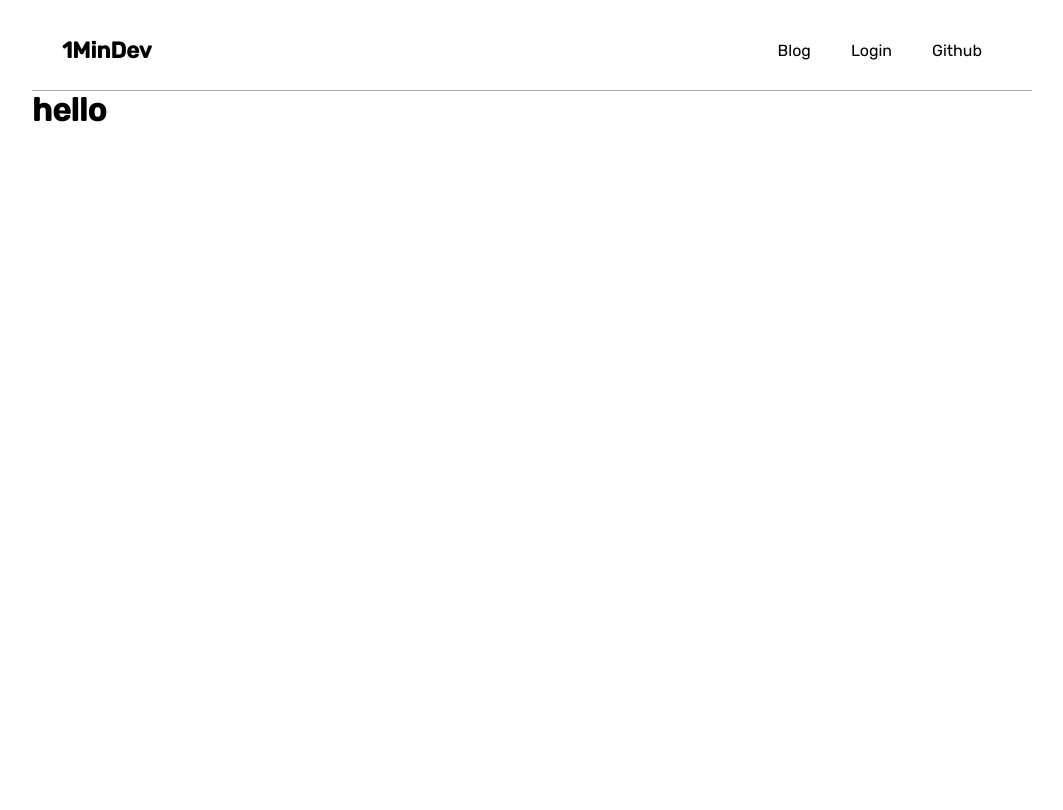
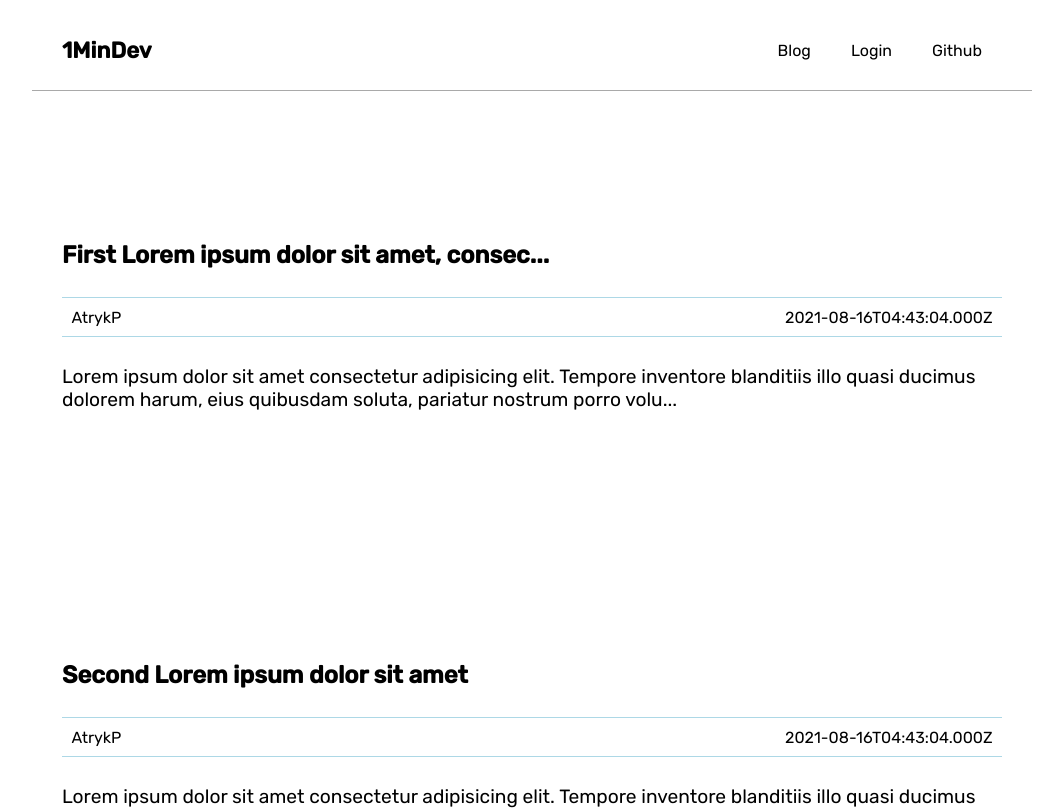
Before and after one commit to adkinsmpage/blog-page, a Next.js app: page / in a window 1280 px wide. Shown: the top 810 px of the page, without its empty margins (108-1171 px from the left). Built offline with nearby package versions, Linux system fonts and the light colour scheme.

Commit message:
add post component

```diff
--- /dev/null
+++ b/components/Post/Post.module.css
@@ -0,0 +1,19 @@
+.wrapper {
+  padding: 10% 3%;
+  max-height: 60vh;
+  margin: 5% auto;
+}
+
+.postInformation {
+  display: flex;
+  margin: 3% auto;
+  justify-content: space-between;
+  border-bottom: 1px solid lightblue;
+  border-top: 1px solid lightblue;
+  padding: 1%;
+}
+
+.content {
+  font-size: 1.2rem;
+  margin-top: 3%;
+}
--- /dev/null
+++ b/components/Post/Post.tsx
@@ -0,0 +1,24 @@
+import { IPostElement } from "../../pages";
+import style from "./Post.module.css";
+
+interface IPost {
+  data: IPostElement;
+}
+
+export default function Post({ data }: IPost) {
+  const cutText = (length: number, text: string) => {
+    if (text.length <= length) return text;
+    return `${text.substr(0, length)}...`;
+  };
+
+  return (
+    <div className={style.wrapper}>
+      <h2>{cutText(40, data.title)}</h2>
+      <div className={style.postInformation}>
+        <p>{data.author}</p>
+        <p>{data.date}</p>
+      </div>
+      <p className={style.content}>{cutText(170, data.content)}</p>
+    </div>
+  );
+}
--- a/pages/index.tsx
+++ b/pages/index.tsx
@@ -4,7 +4,47 @@ import Image from "next/image";
 import Link from "next/link";
 
 import NavBar from "../components/NavBar/NavBar";
+import Post from "../components/Post/Post";
 import PostList from "../components/PostList/PostList";
+
+export interface IPostElement {
+  title: string;
+  author: string;
+  date: string;
+  content: string;
+  id: number;
+}
+
+const postsList: IPostElement[] = [
+  {
+    title: "First Lorem ipsum dolor sit amet, consectetur adipisicing elit",
+    author: "AtrykP",
+    date: new Date().toISOString(),
+    content:
+      "Lorem ipsum dolor sit amet consectetur adipisicing elit. Tempore inventore blanditiis illo quasi ducimus dolorem harum, eius quibusdam soluta, pariatur nostrum porro voluptatem! Harum pariatur dolores, aut impedit officia rem? Rerum, doloribus iste est consequatur non, dolorem, enim debitis blanditiis minus optio excepturi sed itaque. Animi architecto recusandae tenetur doloremque autem commodi non quibusdam, esse maiores, beatae velit similique! Sapiente fugiat tempora quae commodi nulla libero expedita corporis dolores recusandae cum ullam pariatur temporibus, veritatis voluptatum nemo quos nisi delectus aperiam doloremque hic laudantium. Hic quisquam dolores ad explicabo doloribus unde, adipisci provident ut quas non vel quis consectetur consequuntur repellat expedita, earum in! Porro praesentium, saepe id illo autem quam iste voluptas numquam tempore tempora facere sapiente voluptates vitae sint magnam reiciendis officia architecto. Repellat obcaecati porro minus itaque, consequatur aliquid, doloremque veniam vel quo molestias laudantium illum? Voluptas accusamus, tempore nisi optio quaerat accusantium eligendi, distinctio consequuntur dolorum, illo neque iste laboriosam omnis quidem totam provident tenetur! Rerum veritatis consectetur alias. Blanditiis et facere asperiores veniam aut voluptas ipsum. Corporis ratione est",
+    id: 1,
+  },
+  {
+    title: "Second Lorem ipsum dolor sit amet",
+    author: "AtrykP",
+    date: new Date().toISOString(),
+    content:
+      "Lorem ipsum dolor sit amet consectetur adipisicing elit. Tempore inventore blanditiis illo quasi ducimus dolorem harum, eius quibusdam soluta, pariatur nostrum porro voluptatem! Harum pariatur dolores, aut impedit officia rem? Rerum, doloribus iste est consequatur non, dolorem, enim debitis blanditiis minus optio excepturi sed itaque. Animi architecto recusandae tenetur doloremque autem commodi non quibusdam, esse maiores, beatae velit similique! Sapiente fugiat tempora quae commodi nulla libero expedita corporis dolores recusandae cum ullam pariatur temporibus, veritatis voluptatum nemo quos nisi delectus aperiam doloremque hic laudantium. Hic quisquam dolores ad explicabo doloribus unde",
+    id: 2,
+  },
+  {
+    title: " third Lorem ipsum dolor sit amet, consectetur ",
+    author: "AtrykP",
+    date: new Date().toISOString(),
+    content:
+      "Lorem ipsum dolor sit amet consectetur adipisicing elit. Tempore inventore blanditiis illo quasi ducimus dolorem harum, eius quibusdam soluta, pariatur nostrum porro voluptatem! Harum pariatur dolores, aut impedit officia rem? Rerum, doloribus iste est consequatur non, dolorem, enim debitis blanditiis minus optio excepturi sed itaque. Animi architecto recusandae tenetur doloremque autem commodi non quibusdam, esse maiores, beatae velit similique! Sapiente fugiat tempora quae commodi nulla libero expedita corporis dolores recusandae cum ullam pariatur temporibus, veritatis voluptatum nemo quos nisi delectus aperiam doloremque hic laudantium. Hic quisquam dolores ad explicabo doloribus unde, adipisci provident ut quas non vel quis consectetur consequuntur repellat expedita, earum in! Porro praesentium, saepe id illo autem quam iste voluptas numquam tempore tempora facere sapiente voluptates vitae sint magnam reiciendis officia architecto. Repellat obcaecati porro minus itaque, consequatur aliquid, doloremque veniam",
+    id: 3,
+  },
+];
+
+const postsArr = postsList.map((element) => (
+  <Post key={element.id} data={element} />
+));
 
 const Home: NextPage = () => {
   return (
@@ -14,9 +54,7 @@ const Home: NextPage = () => {
         <meta name="description" content="Generated by create next app" />
         <link rel="icon" href="/favicon.ico" />
       </Head>
-      <PostList>
-        <h1>hello</h1>
-      </PostList>
+      <PostList>{postsArr}</PostList>
     </>
   );
 };
```
